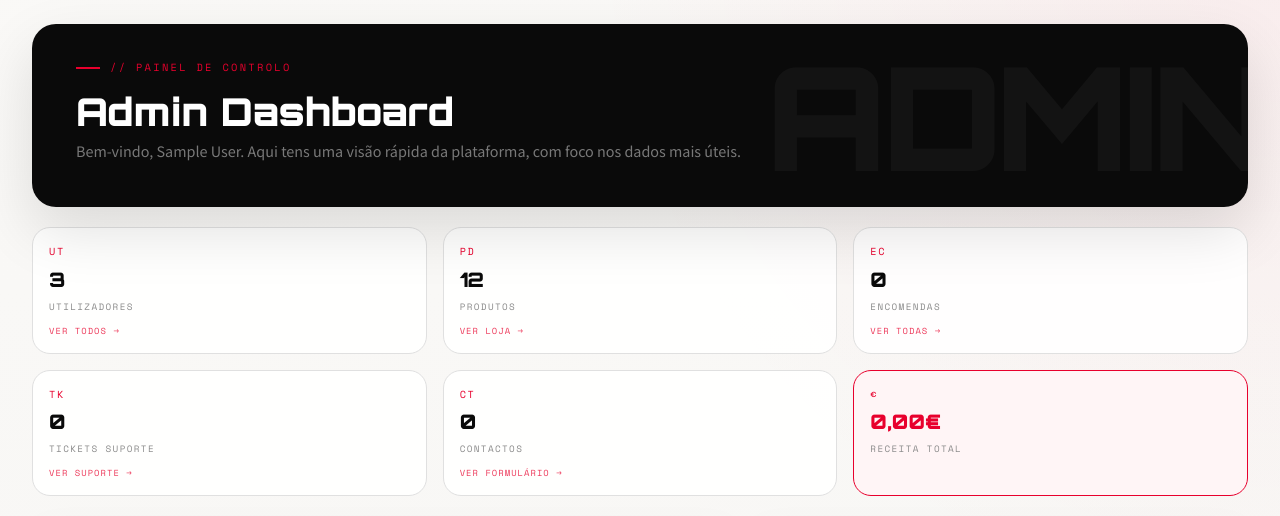
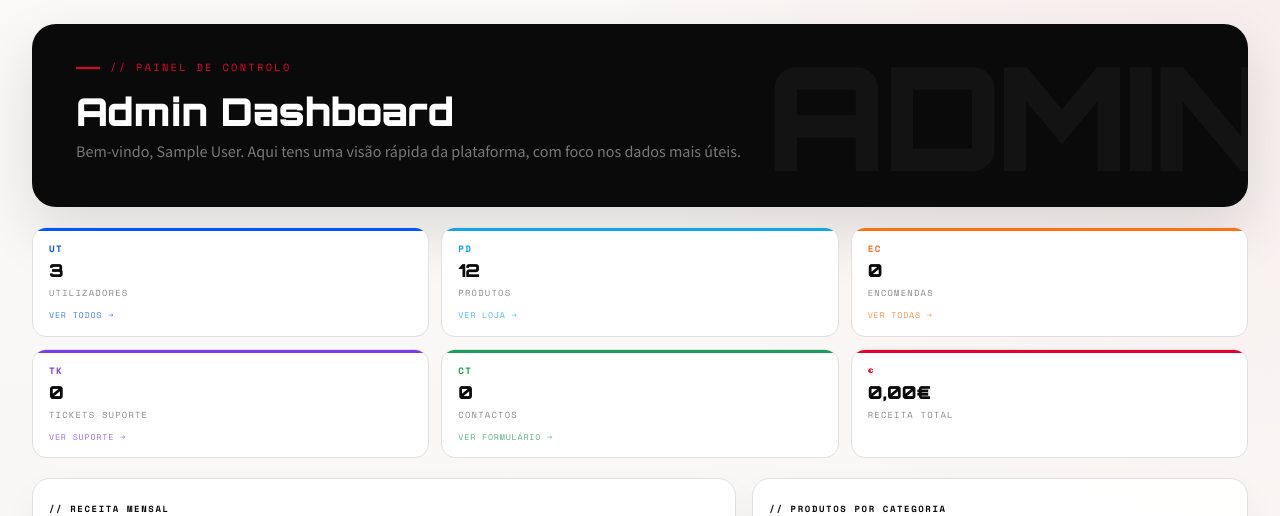
Before and after one commit to Shedosexy/PAP-manga, a PHP site: page /admin/index.php in a window 1280 px wide. Shown: the part 72-588 px from the top of the page. Run offline with PHP 8.4, Linux system fonts and the light colour scheme; the visitor is signed in with stand-in values (Sample User, id 1); data comes from the database, SQL or seed files in the repository; data that the repository does not hold is empty; some libraries are stand-ins or nearby versions.

Commit message:
324234234

```diff
--- a/admin/index.php
+++ b/admin/index.php
@@ -191,56 +191,70 @@ $registosDiarios = $pdo->query("
     .stats-grid {
       display: grid;
       grid-template-columns: repeat(6, minmax(0, 1fr));
-      gap: 16px;
+      gap: 12px;
     }
     .stat-card {
-      background: rgba(255,255,255,0.95);
+      background: #fff;
       border: 1.5px solid var(--card-border);
-      border-radius: 18px;
-      padding: 16px;
+      border-radius: 14px;
+      padding: 14px 16px;
       display: flex;
       flex-direction: column;
-      gap: 10px;
+      gap: 6px;
       overflow: hidden;
-      transition: transform 0.2s, box-shadow 0.2s, border-color 0.2s;
+      position: relative;
+      transition: transform 0.2s, box-shadow 0.2s;
+    }
+    .stat-card::before {
+      content: '';
+      position: absolute;
+      top: 0; left: 0; right: 0;
+      height: 3px;
+      background: var(--sc-color, var(--card-border));
+      border-radius: 14px 14px 0 0;
     }
     .stat-card:hover {
-      transform: translateY(-3px);
-      box-shadow: 0 12px 32px rgba(0,0,0,0.08);
-      border-color: rgba(232,0,45,0.22);
+      transform: translateY(-2px);
+      box-shadow: 0 8px 24px rgba(0,0,0,0.07);
     }
-    .stat-card.accent { border-color: var(--accent); background: #fff5f6; }
+    .stat-card.sc-red    { --sc-color: #e8002d; }
+    .stat-card.sc-blue   { --sc-color: #0057ff; }
+    .stat-card.sc-green  { --sc-color: #1a9c5b; }
+    .stat-card.sc-orange { --sc-color: #f97316; }
+    .stat-card.sc-purple { --sc-color: #7c3aed; }
+    .stat-card.sc-teal   { --sc-color: #0ea5e9; }
     .stat-icon {
       font-family: var(--font-mono);
-      font-size: 0.64rem;
-      letter-spacing: 0.16em;
+      font-size: 0.58rem;
+      letter-spacing: 0.14em;
       text-transform: uppercase;
-      color: var(--accent);
+      color: var(--sc-color, var(--grey));
+      font-weight: 700;
     }
     .stat-value {
       font-family: var(--font-display);
-      font-size: clamp(1.25rem, 1.5vw, 1.75rem);
+      font-size: clamp(1.1rem, 1.4vw, 1.5rem);
       font-weight: 900;
       line-height: 1;
+      color: var(--black);
     }
-    .stat-card.accent .stat-value { color: var(--accent); }
     .stat-label {
-      font-family: var(--font-mono); font-size: 0.58rem; letter-spacing: 0.15em;
+      font-family: var(--font-mono); font-size: 0.55rem; letter-spacing: 0.14em;
       text-transform: uppercase; color: var(--grey);
     }
     .stat-link {
       display: inline-flex;
       align-items: center;
-      gap: 6px;
-      margin-top: auto;
+      gap: 5px;
+      margin-top: 4px;
       font-family: var(--font-mono);
-      font-size: 0.55rem;
-      letter-spacing: 0.12em;
+      font-size: 0.52rem;
+      letter-spacing: 0.1em;
       text-transform: uppercase;
-      color: var(--accent);
+      color: var(--sc-color, var(--accent));
       text-decoration: none;
+      opacity: 0.75;
       transition: opacity 0.2s;
-      opacity: 0.78;
     }
     .stat-link:hover { opacity: 1; }
 
@@ -397,37 +411,37 @@ $registosDiarios = $pdo->query("
   <!-- ─── STATS ─── -->
   <section class="stats-section">
     <div class="stats-grid">
-      <div class="stat-card">
+      <div class="stat-card sc-blue">
         <div class="stat-icon">UT</div>
         <div class="stat-value"><?= number_format($stats['utilizadores']) ?></div>
         <div class="stat-label">Utilizadores</div>
         <a href="#" class="stat-link">Ver todos →</a>
       </div>
-      <div class="stat-card">
+      <div class="stat-card sc-teal">
         <div class="stat-icon">PD</div>
         <div class="stat-value"><?= number_format($stats['produtos']) ?></div>
         <div class="stat-label">Produtos</div>
         <a href="../marketplace.php" class="stat-link">Ver loja →</a>
       </div>
-      <div class="stat-card">
+      <div class="stat-card sc-orange">
         <div class="stat-icon">EC</div>
         <div class="stat-value"><?= number_format($stats['encomendas']) ?></div>
         <div class="stat-label">Encomendas</div>
         <a href="#" class="stat-link">Ver todas →</a>
       </div>
-      <div class="stat-card">
+      <div class="stat-card sc-purple">
         <div class="stat-icon">TK</div>
         <div class="stat-value"><?= number_format($stats['tickets']) ?></div>
         <div class="stat-label">Tickets Suporte</div>
         <a href="../suporte.php" class="stat-link">Ver suporte →</a>
       </div>
-      <div class="stat-card">
+      <div class="stat-card sc-green">
         <div class="stat-icon">CT</div>
         <div class="stat-value"><?= number_format($stats['contactos']) ?></div>
         <div class="stat-label">Contactos</div>
         <a href="../contacto.php" class="stat-link">Ver formulário →</a>
       </div>
-      <div class="stat-card accent">
+      <div class="stat-card sc-red">
         <div class="stat-icon">€</div>
         <div class="stat-value"><?= number_format($stats['receita'], 2, ',', '.') ?>€</div>
         <div class="stat-label">Receita Total</div>
```
Also changed, not shown: carrinho.php (+0 -21 lines), index.php (+24 -175 lines), marketplace.php (+10 -29 lines).
